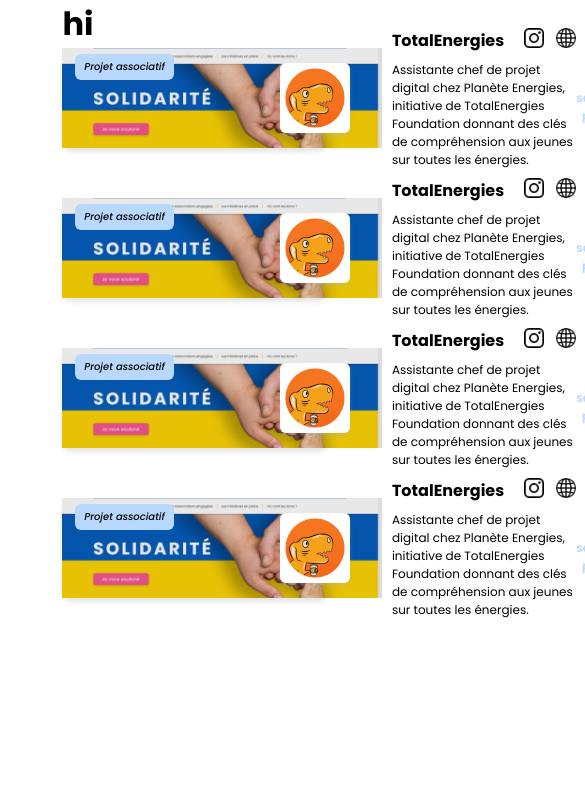
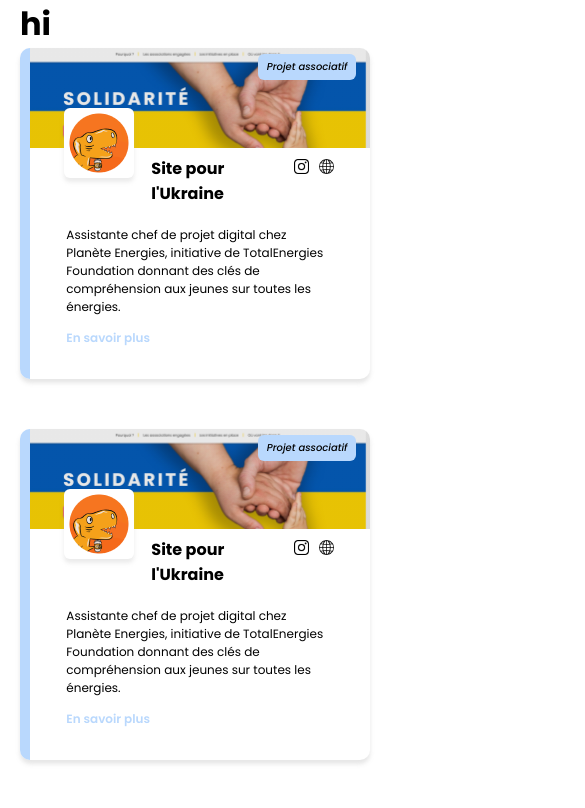
Before and after one commit to Pouniflu/portfolio-v2, a Nuxt app: page / in a window 390 px wide. Shown: the top 808 px of the page, 585 px wide, since content can reach past the window. Built offline with nearby package versions, Linux system fonts and the light colour scheme.

Commit message:
:iphone: :poop: ADD project responsive

```diff
--- a/assets/scss/abstracts/_mixins.scss
+++ b/assets/scss/abstracts/_mixins.scss
@@ -0,0 +1,20 @@
+// ---------------------------------------------------------------------------------------------------
+// Responsive
+// ---------------------------------------------------------------------------------------------------
+@mixin device-small {
+    @media screen and (max-width: 767px) {
+        @content;
+    }
+}
+
+@mixin device-medium {
+    @media screen and (min-width: 768px) and (max-width: 1024px) {
+        @content;
+    }
+}
+
+@mixin device-large {
+    @media screen and (min-width: 1025px) {
+        @content;
+    }
+}
--- a/components/Project.vue
+++ b/components/Project.vue
@@ -1,6 +1,7 @@
 <template>
     <article class="project">
         <div></div>
+        <div>
             <div>
                 <img src="../assets/img/404-ukraine.png" alt="site ukraine">
                 <div class="project-img-filter"></div>
@@ -14,7 +15,7 @@
             <div class="information">
                 <div>
                     <div class="information-title">
-                    <h3>TotalEnergies</h3>
+                        <h3>Site pour l'Ukraine</h3>
                         <div class="information-links">
                             <a href=""><img src="../assets/img/instagram.png" alt=""></a>
                             <a href=""><img src="../assets/img/website.png" alt=""></a>
@@ -23,6 +24,7 @@
                     <p>Assistante chef de projet digital chez Planète Energies, initiative de TotalEnergies Foundation donnant des clés de compréhension aux jeunes sur toutes les énergies.</p>
                 </div>
                 <a href="#">En savoir plus</a>
+            </div>
         </div>
     </article>
 </template>
@@ -34,17 +36,18 @@
 </script>
 
 <style lang="scss">
+@import '~assets/scss/abstracts/mixins';
 @import '~assets/scss/abstracts/variables';
 @import '~assets/scss/base/typography';
 
 .project {
     width: 100%;
-    height: 100px;
     display: flex;
     box-shadow: 0px 4px 4px rgba(155, 155, 155, 0.25);
     border-radius: 10px;
     margin-bottom: 50px;
 
+    @include device-large {
         & > div:first-child {
             width: 20px;
             background-color: $color-4;
@@ -52,10 +55,15 @@
             border-bottom-left-radius: 10px;
         }
 
-    & > div:nth-of-type(2){
+        & > div:nth-of-type(2) {
+            display: flex;
+        }
+
+        & > div:nth-of-type(2) > div:first-child{
             width: 320px;
             height: 100px;
             position: relative;
+            display: flex;
 
             & > img {
                 width: 320px;
@@ -148,7 +156,231 @@
                 margin-right: 16px;
                 color: $color-4;
             }
+        }
+    }
 
+    @include device-medium {
+        width: 50%;
+        display: flex;
+        box-shadow: 0px 4px 4px rgba(155, 155, 155, 0.25);
+        border-radius: 10px;
+        margin-bottom: 50px;
+
+        & > div:first-child {
+            width: 32px;
+            background-color: $color-4;
+            border-top-left-radius: 10px;
+            border-bottom-left-radius: 10px;
+        }
+
+        & > div:nth-of-type(2) > div:first-child{
+            width: 100%;
+            height: 100px;
+            position: relative;
+            display: flex;
+            border-top-right-radius: 10px;
+
+            & > img {
+                width: 100%;
+                height: 100px;
+                object-fit: cover;
+                border-top-right-radius: 10px;
+            }
+
+            .project-img-filter {
+                position: absolute;
+                top: 0;
+                width: 100%;
+                height: 100px;
+                background: linear-gradient(0deg, rgba(30, 30, 30, 0.1), rgba(30, 30, 30, 0.1));
+                border-top-right-radius: 10px;
+            }
+
+            .project-img-logo {
+                position: absolute;
+                width: 70px;
+                height: 70px;
+                background-color: white;
+                top: 60%;
+                left: 10%;
+                border-radius: 6px;
+                box-shadow: 0px 4px 4px rgba(177, 177, 177, 0.25);
+                display: flex;
+                align-items: center;
+                justify-content: center;
+
+                img {
+                    width: 60px;
+                }
+            }
+
+            .project-category {
+                position: absolute;
+                background-color: $color-4;
+                padding: 5px 9px;
+                border-radius: 6px;
+                top: 6%;
+                right: 4%;
+
+                p {
+                    font-size: 10px;
+                    font-weight: $medium;
+                    font-style: italic;
+                }
+            }
+        }
+
+        .information {
+            width: 100%;
+            padding: 8px 36px 30px;
+
+            &-title {
+                display: flex;
+                margin-bottom: 20px;
+                margin-left: 85px;
+            }
+
+            &-links {
+                display: flex;
+                margin-left: 12px;
+
+                img {
+                    width: 15px;
+                    height: 15px;
+                }
+
+                a:not(:first-of-type) {
+                    margin-left: 10px;
+                }
+            }
+
+            p {
+                font-size: 12px;
+                font-weight: $regular;
+                margin-bottom: 8px;
+            }
+
+            & > a {
+                width: 26%;
+                text-align: center;
+                text-decoration: none;
+                font-size: 12px;
+                font-weight: $semibold;
+                color: $color-4;
+            }
+        }
+    }
+
+    @include device-small {
+        & > div:first-child {
+            width: 32px;
+            background-color: $color-4;
+            border-top-left-radius: 10px;
+            border-bottom-left-radius: 10px;
+        }
+
+        & > div:nth-of-type(2) > div:first-child{
+            width: 100%;
+            height: 100px;
+            position: relative;
+            display: flex;
+            border-top-right-radius: 10px;
+
+            & > img {
+                width: 100%;
+                height: 100px;
+                object-fit: cover;
+                border-top-right-radius: 10px;
+            }
+
+            .project-img-filter {
+                position: absolute;
+                top: 0;
+                width: 100%;
+                height: 100px;
+                background: linear-gradient(0deg, rgba(30, 30, 30, 0.1), rgba(30, 30, 30, 0.1));
+                border-top-right-radius: 10px;
+            }
+
+            .project-img-logo {
+                position: absolute;
+                width: 70px;
+                height: 70px;
+                background-color: white;
+                top: 60%;
+                left: 10%;
+                border-radius: 6px;
+                box-shadow: 0px 4px 4px rgba(177, 177, 177, 0.25);
+                display: flex;
+                align-items: center;
+                justify-content: center;
+
+                img {
+                    width: 60px;
+                }
+            }
+
+            .project-category {
+                position: absolute;
+                background-color: $color-4;
+                padding: 5px 9px;
+                border-radius: 6px;
+                top: 6%;
+                right: 4%;
+
+                p {
+                    font-size: 10px;
+                    font-weight: $medium;
+                    font-style: italic;
+                }
+            }
+        }
+
+        .information {
+            width: 100%;
+            padding: 8px 36px 30px;
+
+            &-title {
+                display: flex;
+                margin-bottom: 20px;
+                margin-left: 85px;
+            }
+
+            &-links {
+                display: flex;
+                margin-left: 12px;
+
+                img {
+                    width: 15px;
+                    height: 15px;
+                }
+
+                a:not(:first-of-type) {
+                    margin-left: 10px;
+                }
+            }
+
+            p {
+                font-size: 12px;
+                font-weight: $regular;
+                margin-bottom: 8px;
+            }
+
+            & > a {
+                width: 26%;
+                text-align: center;
+                text-decoration: none;
+                font-size: 12px;
+                font-weight: $semibold;
+                color: $color-4;
+            }
+        }
+    }
+
+    @media screen and (max-width: 376px) {
+        .information-links {
+            display: none;
+        }
     }
 }
 </style>
--- a/pages/index.vue
+++ b/pages/index.vue
@@ -18,11 +18,18 @@
 </script>
 
 <style lang="scss">
+@import '~assets/scss/abstracts/mixins';
 @import '~assets/scss/base/reset';
 @import '~assets/scss/base/typography';
 
 #body {
-  margin: 0 16vw;
+  @include device-small {
+    margin: 0 20px;
+  }
+
+  @include device-large {
+    margin: 0 16vw;
+  }
 }
 
 h3 {
```
Lines whose indentation alone changed are shown as unchanged.
